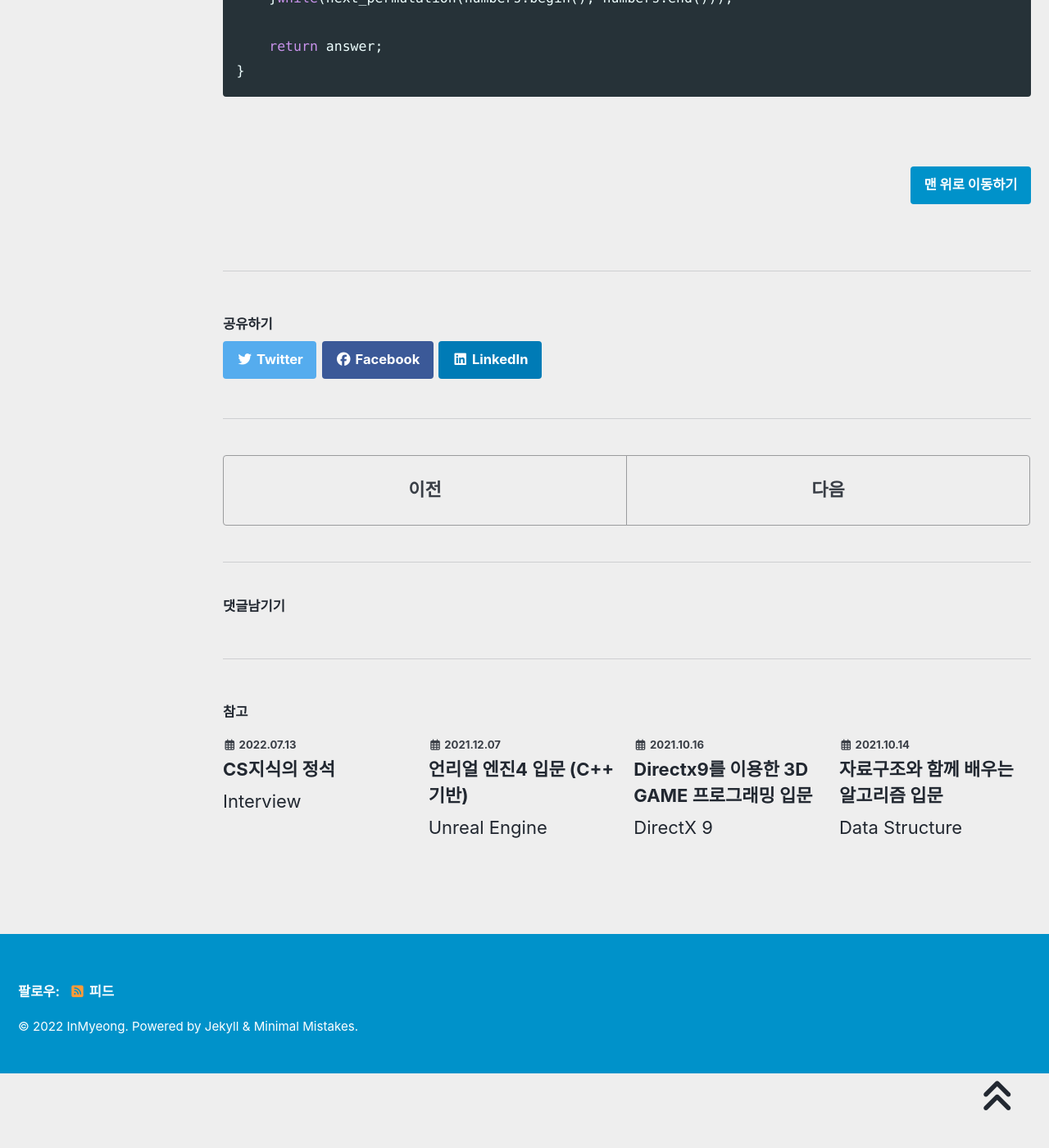
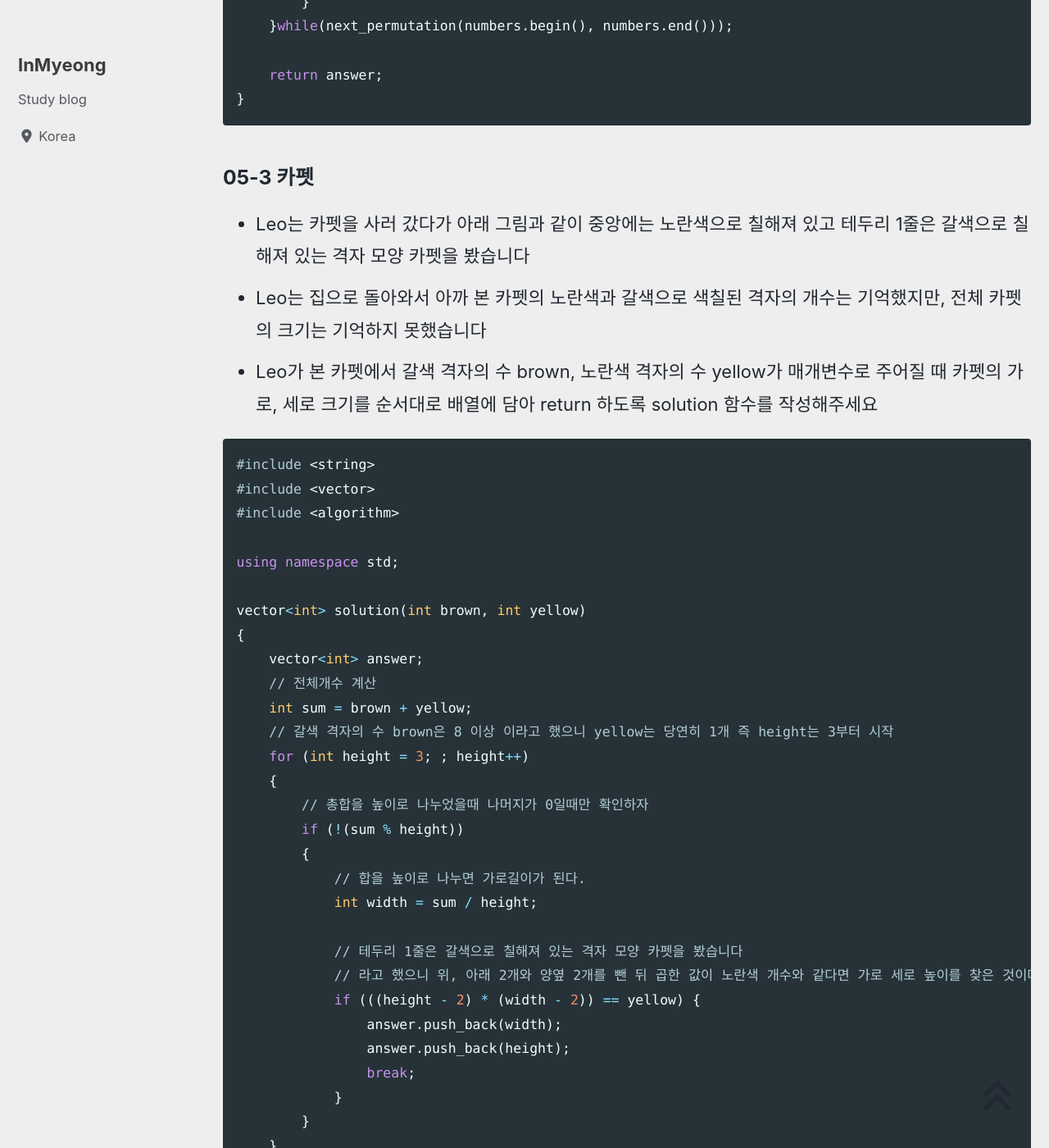
Before and after one commit to devMyeong/devMyeong.github.io, a Jekyll site: the page built from _posts/codingTest/2022-07-06-프로그래머스.md, in a window 1280 px wide and 1400 px high, scrolled down 29242 px. Shown: the whole window at 82% size. Built offline with Jekyll 4.4.1, drawn with Linux system fonts in a browser that asks for light colours; cached includes are drawn as plain includes; nearby versions of some CDN libraries; some web fonts are replaced; comment, search, counter and statistics services are not loaded.

Commit message:
Docs : 프로그래머스 5-3 문제 풀이

````diff
--- a/_posts/codingTest/2022-07-06-프로그래머스.md
+++ b/_posts/codingTest/2022-07-06-프로그래머스.md
@@ -858,6 +858,45 @@ int solution(string numbers)
 }
 ```
 
+### 05-3 카펫
+- Leo는 카펫을 사러 갔다가 아래 그림과 같이 중앙에는 노란색으로 칠해져 있고 테두리 1줄은 갈색으로 칠해져 있는 격자 모양 카펫을 봤습니다
+- Leo는 집으로 돌아와서 아까 본 카펫의 노란색과 갈색으로 색칠된 격자의 개수는 기억했지만, 전체 카펫의 크기는 기억하지 못했습니다
+- Leo가 본 카펫에서 갈색 격자의 수 brown, 노란색 격자의 수 yellow가 매개변수로 주어질 때 카펫의 가로, 세로 크기를 순서대로 배열에 담아 return 하도록 solution 함수를 작성해주세요
+
+```cpp
+#include <string>
+#include <vector>
+#include <algorithm>
+
+using namespace std;
+
+vector<int> solution(int brown, int yellow)
+{
+    vector<int> answer;
+    // 전체개수 계산
+    int sum = brown + yellow;
+    // 갈색 격자의 수 brown은 8 이상 이라고 했으니 yellow는 당연히 1개 즉 height는 3부터 시작
+    for (int height = 3; ; height++)
+    {
+        // 총합을 높이로 나누었을때 나머지가 0일때만 확인하자
+        if (!(sum % height))
+        {
+            // 합을 높이로 나누면 가로길이가 된다.
+            int width = sum / height;
+
+            // 테두리 1줄은 갈색으로 칠해져 있는 격자 모양 카펫을 봤습니다
+            // 라고 했으니 위, 아래 2개와 양옆 2개를 뺀 뒤 곱한 값이 노란색 개수와 같다면 가로 세로 높이를 찾은 것이다
+            if (((height - 2) * (width - 2)) == yellow) {
+                answer.push_back(width);
+                answer.push_back(height);
+                break;
+            }
+        }
+    }
+    return answer;
+}
+```
+
 <br>
 
 [맨 위로 이동하기](#){: .btn .btn--primary }{: .align-right}
````
